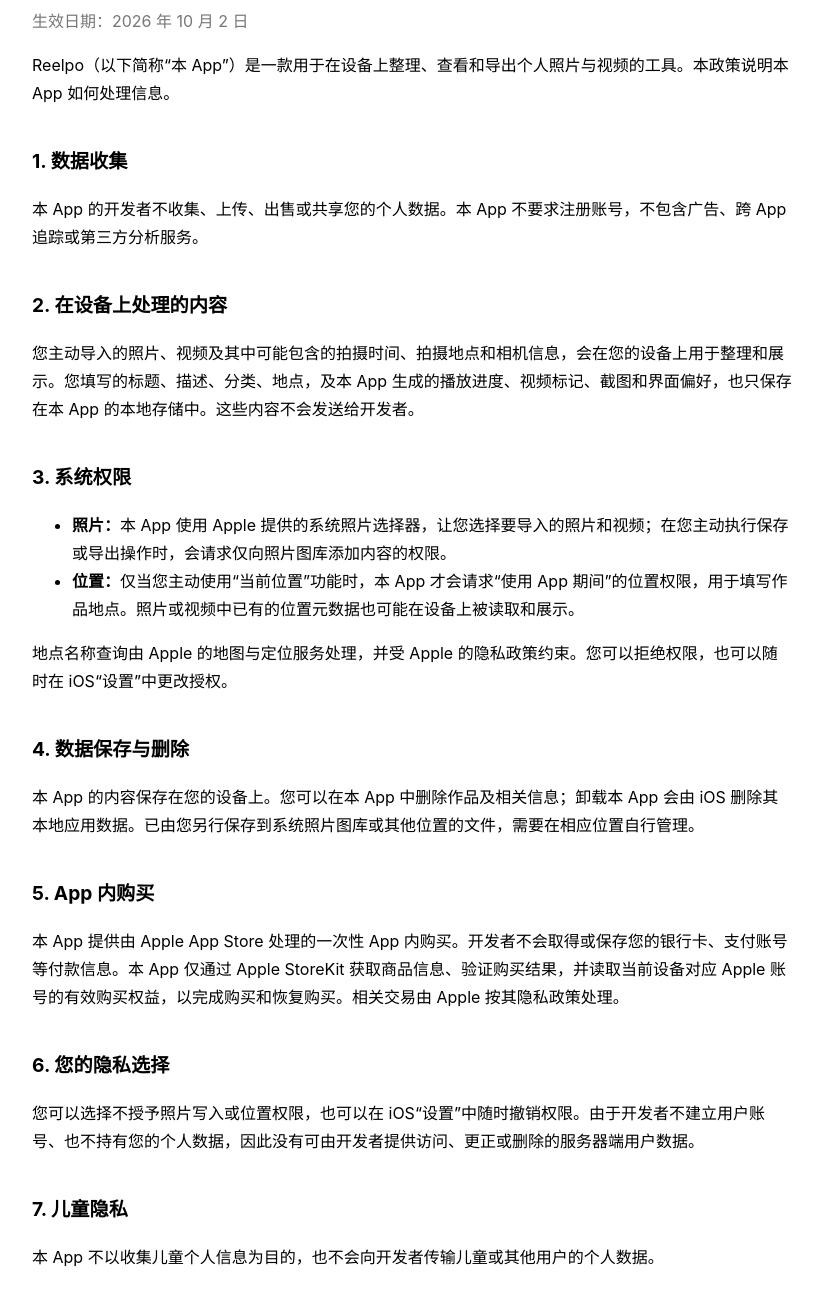
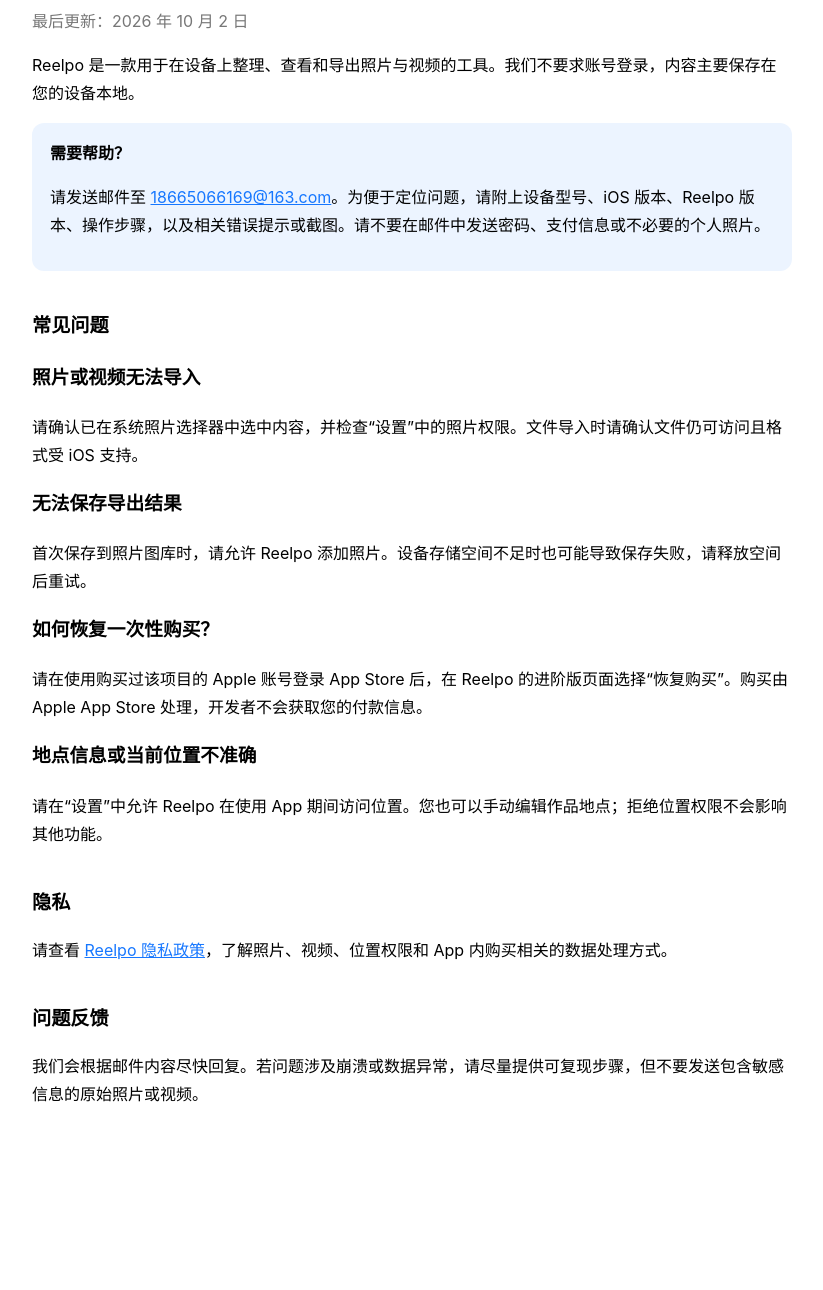
Before and after one commit to zlinlab/Reelpo, a plain HTML site: page index.html in a window 1280 px wide. Shown: the part 108-1398 px from the top of the page, without its empty margins (228-1051 px from the left). After the commit the page ends 1296 px from the top, so only its background shows below. Drawn offline with Linux system fonts and the light colour scheme.

Commit message:
Add Reelpo technical support page

```diff
--- a/index.html
+++ b/index.html
@@ -4,7 +4,7 @@
   <meta charset="utf-8">
   <meta name="viewport" content="width=device-width, initial-scale=1">
   <meta name="color-scheme" content="light dark">
-  <title>Reelpo 隐私政策</title>
+  <title>Reelpo 技术支持</title>
   <style>
     :root { font-family: -apple-system, BlinkMacSystemFont, "Segoe UI", sans-serif; color-scheme: light dark; }
     body { max-width: 760px; margin: 0 auto; padding: 32px 20px 64px; line-height: 1.75; }
@@ -12,45 +12,39 @@
     h2 { margin-top: 2em; font-size: 1.2rem; }
     .meta { color: #777; }
     a { color: #1677ff; }
+    .card { padding: 16px 18px; border-radius: 12px; background: color-mix(in srgb, #1677ff 8%, transparent); }
   </style>
 </head>
 <body>
   <main>
-    <h1>Reelpo 隐私政策</h1>
-    <p class="meta">生效日期：2026 年 10 月 2 日</p>
+    <h1>Reelpo 技术支持</h1>
+    <p class="meta">最后更新：2026 年 10 月 2 日</p>
 
-    <p>Reelpo（以下简称“本 App”）是一款用于在设备上整理、查看和导出个人照片与视频的工具。本政策说明本 App 如何处理信息。</p>
+    <p>Reelpo 是一款用于在设备上整理、查看和导出照片与视频的工具。我们不要求账号登录，内容主要保存在您的设备本地。</p>
 
-    <h2>1. 数据收集</h2>
-    <p>本 App 的开发者不收集、上传、出售或共享您的个人数据。本 App 不要求注册账号，不包含广告、跨 App 追踪或第三方分析服务。</p>
+    <section class="card">
+      <strong>需要帮助？</strong>
+      <p>请发送邮件至 <a href="mailto:18665066169@163.com">18665066169@163.com</a>。为便于定位问题，请附上设备型号、iOS 版本、Reelpo 版本、操作步骤，以及相关错误提示或截图。请不要在邮件中发送密码、支付信息或不必要的个人照片。</p>
+    </section>
 
-    <h2>2. 在设备上处理的内容</h2>
-    <p>您主动导入的照片、视频及其中可能包含的拍摄时间、拍摄地点和相机信息，会在您的设备上用于整理和展示。您填写的标题、描述、分类、地点，及本 App 生成的播放进度、视频标记、截图和界面偏好，也只保存在本 App 的本地存储中。这些内容不会发送给开发者。</p>
+    <h2>常见问题</h2>
+    <h3>照片或视频无法导入</h3>
+    <p>请确认已在系统照片选择器中选中内容，并检查“设置”中的照片权限。文件导入时请确认文件仍可访问且格式受 iOS 支持。</p>
 
-    <h2>3. 系统权限</h2>
-    <ul>
-      <li><strong>照片：</strong>本 App 使用 Apple 提供的系统照片选择器，让您选择要导入的照片和视频；在您主动执行保存或导出操作时，会请求仅向照片图库添加内容的权限。</li>
-      <li><strong>位置：</strong>仅当您主动使用“当前位置”功能时，本 App 才会请求“使用 App 期间”的位置权限，用于填写作品地点。照片或视频中已有的位置元数据也可能在设备上被读取和展示。</li>
-    </ul>
-    <p>地点名称查询由 Apple 的地图与定位服务处理，并受 Apple 的隐私政策约束。您可以拒绝权限，也可以随时在 iOS“设置”中更改授权。</p>
+    <h3>无法保存导出结果</h3>
+    <p>首次保存到照片图库时，请允许 Reelpo 添加照片。设备存储空间不足时也可能导致保存失败，请释放空间后重试。</p>
 
-    <h2>4. 数据保存与删除</h2>
-    <p>本 App 的内容保存在您的设备上。您可以在本 App 中删除作品及相关信息；卸载本 App 会由 iOS 删除其本地应用数据。已由您另行保存到系统照片图库或其他位置的文件，需要在相应位置自行管理。</p>
+    <h3>如何恢复一次性购买？</h3>
+    <p>请在使用购买过该项目的 Apple 账号登录 App Store 后，在 Reelpo 的进阶版页面选择“恢复购买”。购买由 Apple App Store 处理，开发者不会获取您的付款信息。</p>
 
-    <h2>5. App 内购买</h2>
-    <p>本 App 提供由 Apple App Store 处理的一次性 App 内购买。开发者不会取得或保存您的银行卡、支付账号等付款信息。本 App 仅通过 Apple StoreKit 获取商品信息、验证购买结果，并读取当前设备对应 Apple 账号的有效购买权益，以完成购买和恢复购买。相关交易由 Apple 按其隐私政策处理。</p>
+    <h3>地点信息或当前位置不准确</h3>
+    <p>请在“设置”中允许 Reelpo 在使用 App 期间访问位置。您也可以手动编辑作品地点；拒绝位置权限不会影响其他功能。</p>
 
-    <h2 id="privacy-choices">6. 您的隐私选择</h2>
-    <p>您可以选择不授予照片写入或位置权限，也可以在 iOS“设置”中随时撤销权限。由于开发者不建立用户账号、也不持有您的个人数据，因此没有可由开发者提供访问、更正或删除的服务器端用户数据。</p>
+    <h2>隐私</h2>
+    <p>请查看 <a href="../privacy/">Reelpo 隐私政策</a>，了解照片、视频、位置权限和 App 内购买相关的数据处理方式。</p>
 
-    <h2>7. 儿童隐私</h2>
-    <p>本 App 不以收集儿童个人信息为目的，也不会向开发者传输儿童或其他用户的个人数据。</p>
-
-    <h2>8. 政策更新</h2>
-    <p>如果本 App 的数据处理方式发生变化，本政策将相应更新，并修改页面中的生效日期。</p>
-
-    <h2>9. 联系方式</h2>
-    <p>如对本政策有疑问，请发送邮件至 <a href="mailto:18665066169@163.com">18665066169@163.com</a> 与我们联系。</p>
+    <h2>问题反馈</h2>
+    <p>我们会根据邮件内容尽快回复。若问题涉及崩溃或数据异常，请尽量提供可复现步骤，但不要发送包含敏感信息的原始照片或视频。</p>
   </main>
 </body>
 </html>
```
